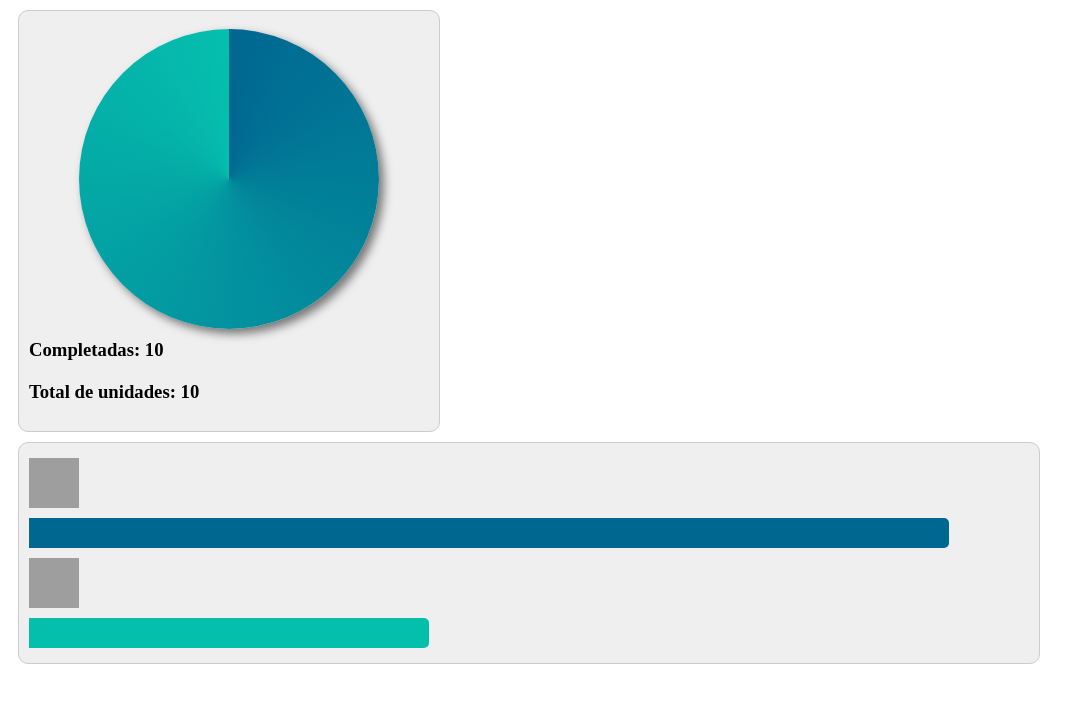
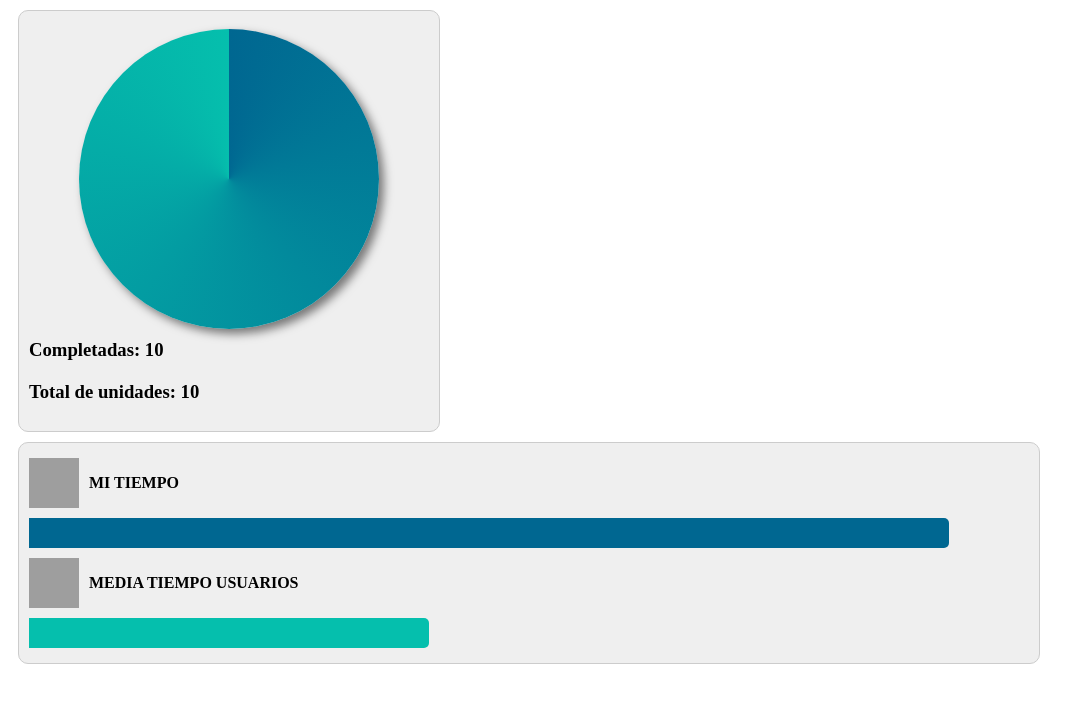
Before and after one commit to TechTuriscool/Dashboard-b2c, a plain HTML site: page index.html in a window 1280 px wide. Shown: the whole page, without its empty margins (0-1085 px from the left). Drawn offline with Linux system fonts and the light colour scheme; grey boxes are pictures that could not be loaded.

Commit message:
estilo  actualizado

```diff
--- a/customBarGraph/customBarGraph.js
+++ b/customBarGraph/customBarGraph.js
@@ -80,11 +80,26 @@ export class customBarGraph extends HTMLElement {
                 height: 50px;
                 margin-bottom: 10px;
             }
+
+            .a {
+                font-size: 16px;
+                font-weight: bold;
+                margin: 0;
+                margin-bottom: 10px;
+                width: 100%;
+                text-align: left;
+                margin-left: 10px;
+            }
+
+            .containerImg {
+                display: flex;
+                align-items: center;
+            }
         </style>
         <div class="bargraph">
-            <img class="user-icon" src="https://i.ibb.co/FV4YVXs/user-svgrepo-com.png" alt="user icon">
+            <div class="containerImg"><img class="user-icon" src="https://i.ibb.co/FV4YVXs/user-svgrepo-com.png" alt="user icon"><a class='a'>MI TIEMPO</a></div>
             <div class="timeSpent"></div>
-            <img class="average-users-icon" src="https://i.ibb.co/Bf6L5Zj/users-group-svgrepo-com.png" alt="users group icon">
+            <div class="containerImg"><img class="average-users-icon" src="https://i.ibb.co/Bf6L5Zj/users-group-svgrepo-com.png" alt="users group icon"><a class='a'>MEDIA TIEMPO USUARIOS</a></div>
             <div class="averageTimeSpent"></div>
         </div>
         `;
```
Also changed, not shown: customUserScore/customUserScore.js (+7 -4 lines), customUserScore/styleUserScore.css (+14 -1 lines).
